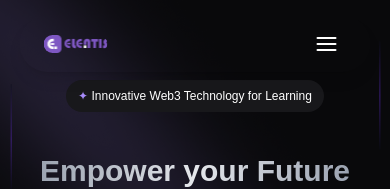
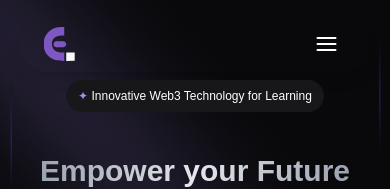
Before and after one commit to Kazutech1/eleatis, a React (Vite) app: page / in a window 390 px wide. Shown: the top 189 px of the page. Built offline with nearby package versions, Linux system fonts and the light colour scheme.

Commit message:
last push

```diff
--- a/src/components/Navbar.jsx
+++ b/src/components/Navbar.jsx
@@ -3,6 +3,7 @@ import { Link, useLocation } from "react-router-dom";
 import { motion, AnimatePresence } from "framer-motion";
 import { FiDownload, FiMenu, FiX } from "react-icons/fi";
 import logo from "../assets/logo.svg";
+import logo2 from "../assets/logo2.svg";
 import download from '../assets/get.svg'
 
 const Navbar = () => {
@@ -24,9 +25,15 @@ const Navbar = () => {
   return (
     <header className="fixed top-4 left-1/2 transform -translate-x-1/2 w-[90%] md:w-[80%] z-50 bg-transparent rounded-full shadow-lg  py-2 px-6 flex items-center justify-between">
       {/* Logo */}
-      <motion.div whileHover={{ scale: 1.05 }} className="flex items-center gap-2 z-50">
-        <img src={logo} alt="Logo" className="w-16 rounded-full" />
-      </motion.div>
+     {/* Logo - Different for Small and Large Screens */}
+<motion.div whileHover={{ scale: 1.05 }} className="flex items-center gap-2 z-50">
+  {/* Default Logo for Large Screens */}
+  <img src={logo} alt="Logo" className="hidden md:block w-30 rounded-full" />
+
+  {/* Small Screen Logo */}
+  <img src={logo2} alt="Logo" className="block md:hidden w-8 " />
+</motion.div>
+
 
       {/* Desktop Navigation Links */}
       <nav className="hidden md:flex items-center gap-8">
```
Also changed, not shown: src/assets/logo2.svg (added).
